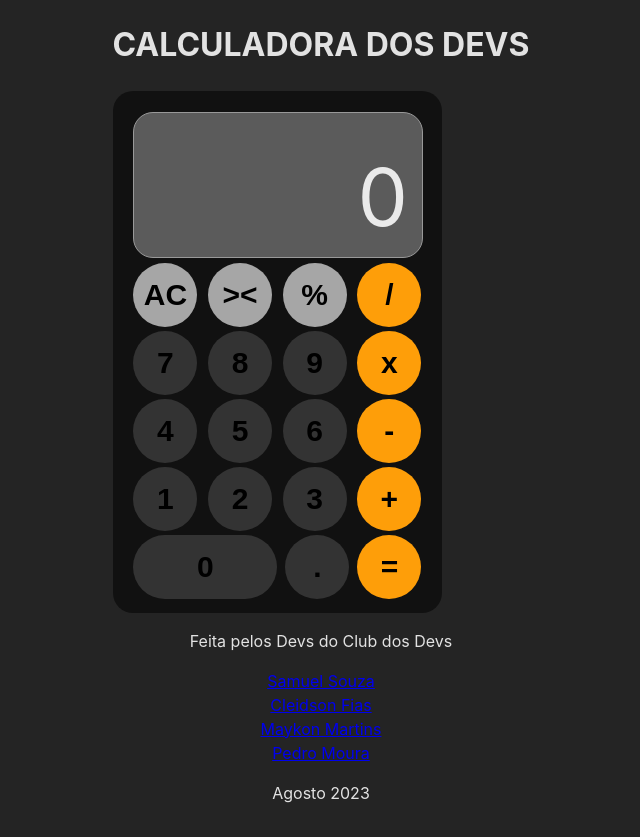
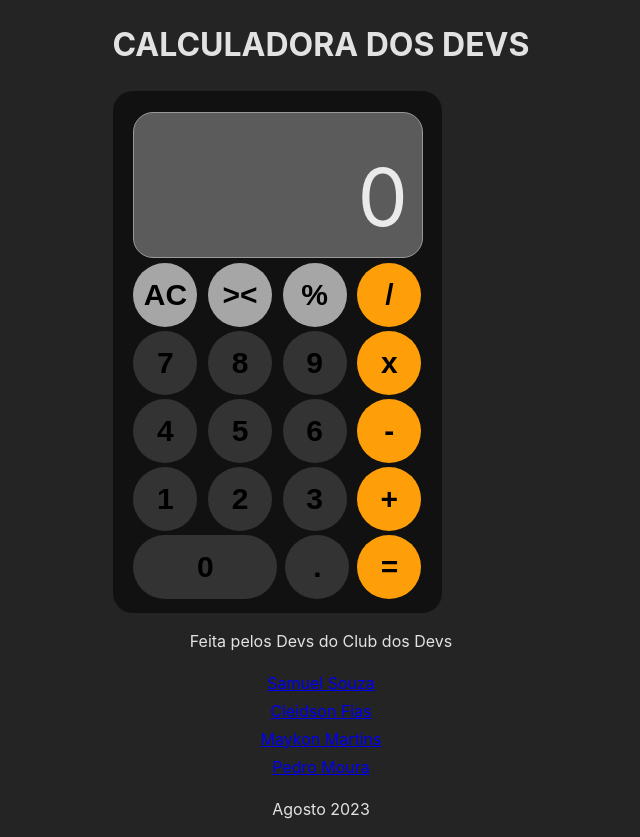
Before and after one commit to plfmoura/calculadora-dos-devs, a React (Vite) app: page / in a window 1280 px wide. Shown: the whole page, without its empty margins (319-959 px from the left). Built offline with nearby package versions, Linux system fonts and the light colour scheme.

Commit message:
feat: added margin into dev names
Co-authored-by: smksouza <smksouza.dev@gmail.com>
Co-authored-by: CFias <cleidson.fias@hotmail.com>
Co-authored-by: DevMartins03 <devmartins03@gmail.com>

```diff
--- a/src/App.jsx
+++ b/src/App.jsx
@@ -92,10 +92,10 @@ function App() {
       </main>
       <footer className='footer-align'>
         <p>Feita pelos Devs do Club dos Devs</p>
-        <a href='https://github.com/smksouza' target='blank'>Samuel Souza</a>
-        <a href='https://github.com/cfias'>Cleidson Fias</a>
-        <a href='https://github.com/devmartins03'>Maykon Martins</a>
-        <a href='https://github.com/plfmoura'>Pedro Moura</a>
+        <a style={{margin: "2px"}} href='https://github.com/smksouza' target='blank'>Samuel Souza</a>
+        <a style={{margin: "2px"}} href='https://github.com/cfias'>Cleidson Fias</a>
+        <a style={{margin: "2px"}} href='https://github.com/devmartins03'>Maykon Martins</a>
+        <a style={{margin: "2px"}} href='https://github.com/plfmoura'>Pedro Moura</a>
         <p>Agosto 2023</p>
       </footer>
     </>
```
